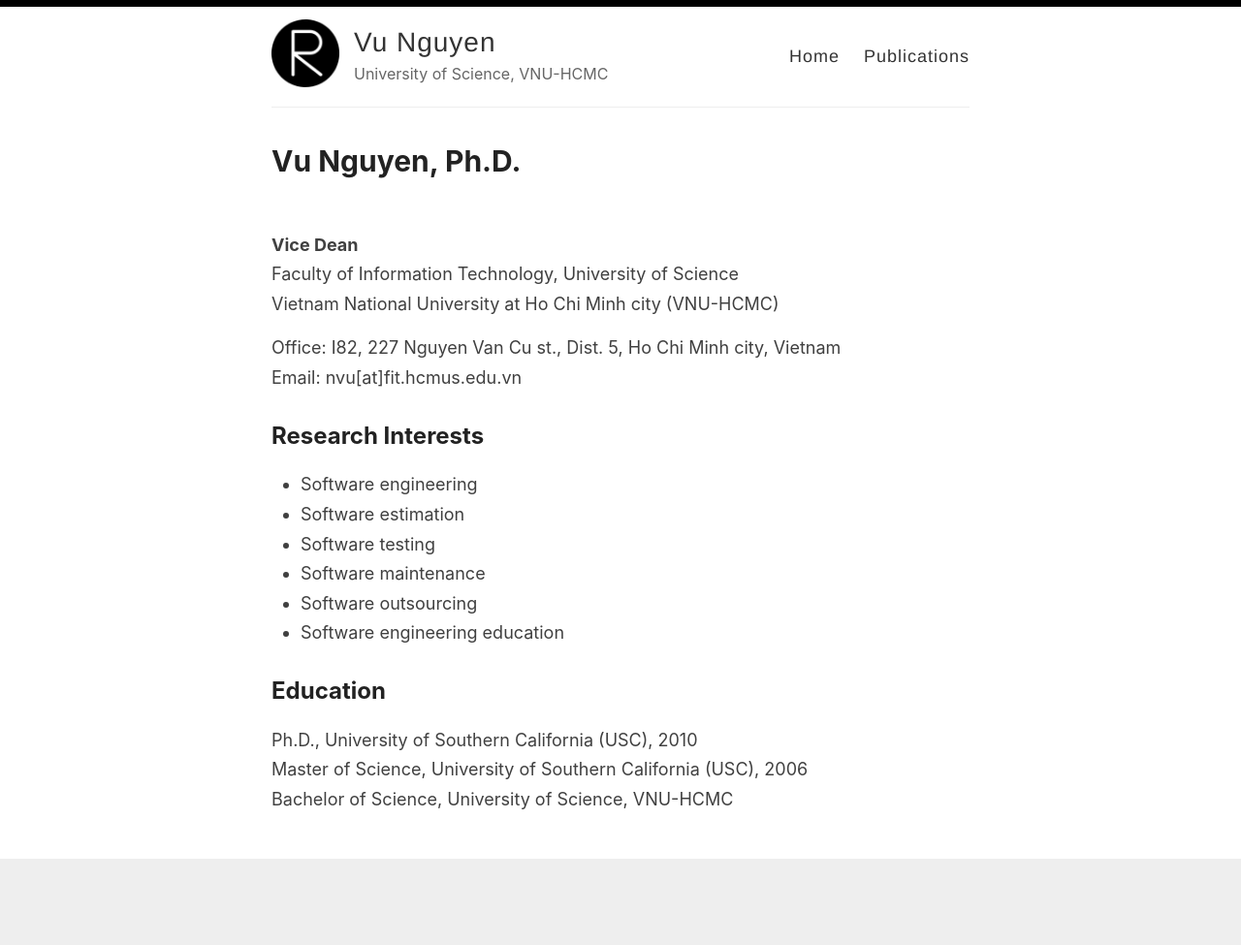
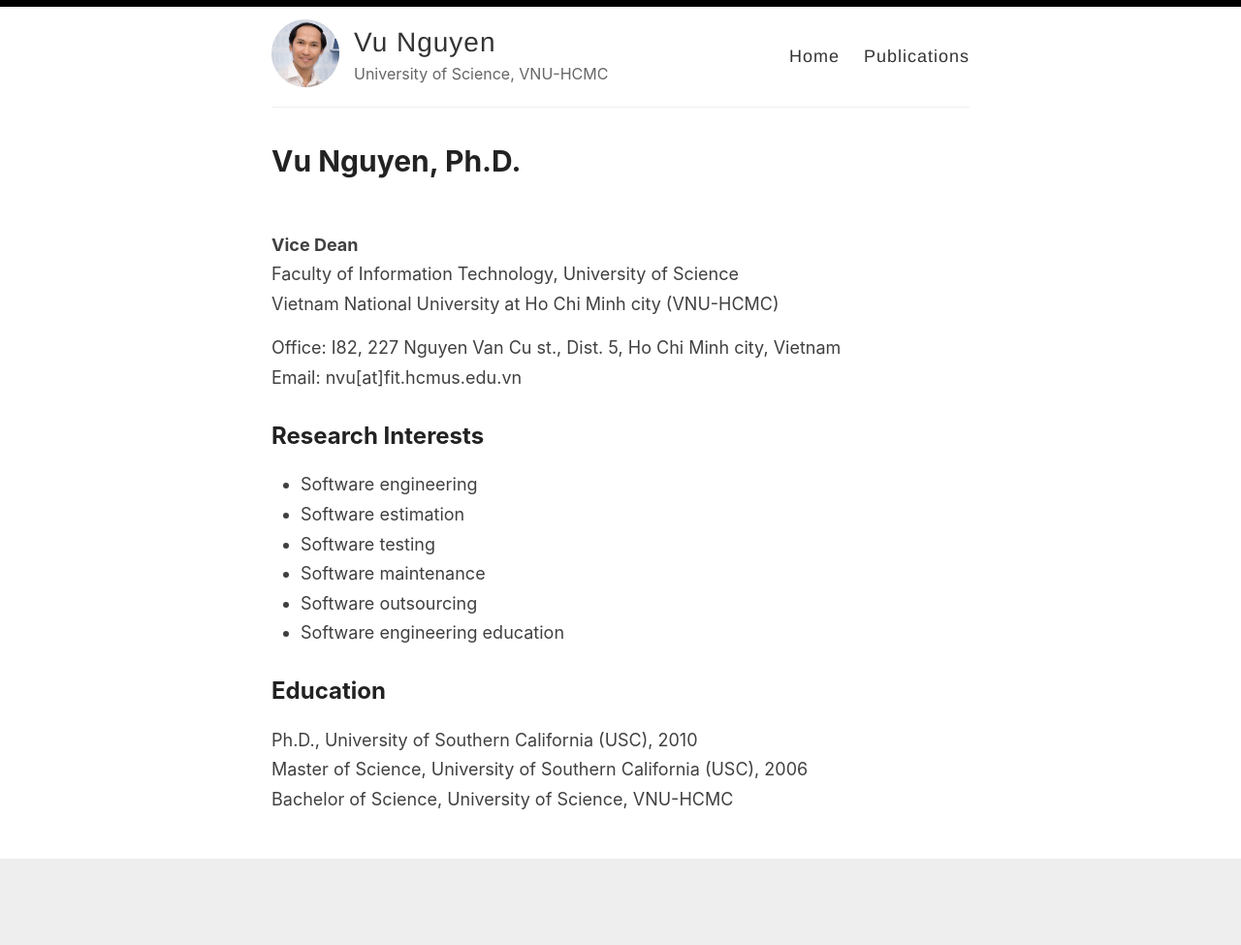
Before and after one commit to vuqngit/vuqngit.github.io, a Jekyll site: the page built from index.html, in a window 1280 px wide. Shown: the whole page at 97% size. Built offline with Jekyll 4.4.1, drawn with Linux system fonts in a browser that asks for light colours; the list of posts is cut into pages by our own code.

Commit message:
Update _config.yml

```diff
--- a/_config.yml
+++ b/_config.yml
@@ -12,7 +12,7 @@ author: Vu Nguyen
 description: University of Science, VNU-HCMC
 
 # URL of your avatar or profile pic (you could use your GitHub profile pic)
-avatar:  /images/reverie.png
+avatar:  /images/profile-circle-cropped.png
 
 #
 # Flags below are optional
```
